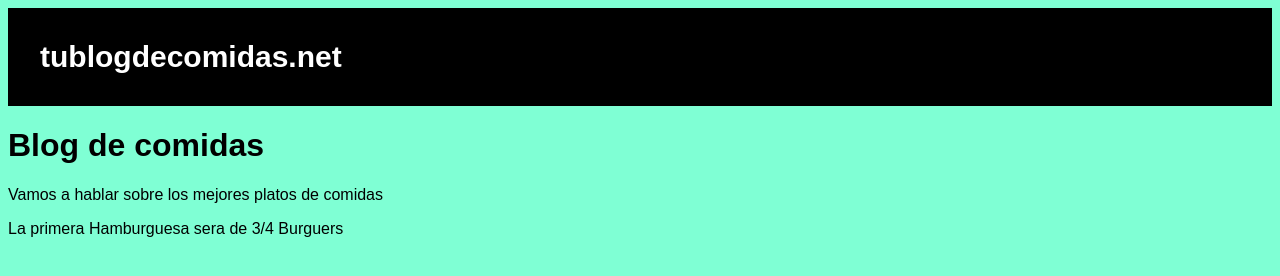
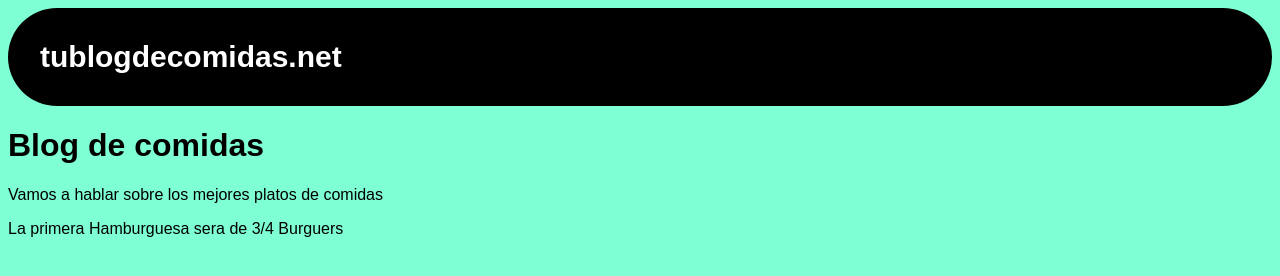
Before and after one commit to danrh14/hyperblog, a plain HTML site: page index.html in a window 1280 px wide. Drawn offline with Linux system fonts and the light colour scheme.

Commit message:
se agregaron bordes

```diff
--- a/styles.css
+++ b/styles.css
@@ -14,4 +14,5 @@ body {
     font-weight: bold;
     padding: 2rem;
     margin: auto;
+    border-radius: 20rem;
 }
```
